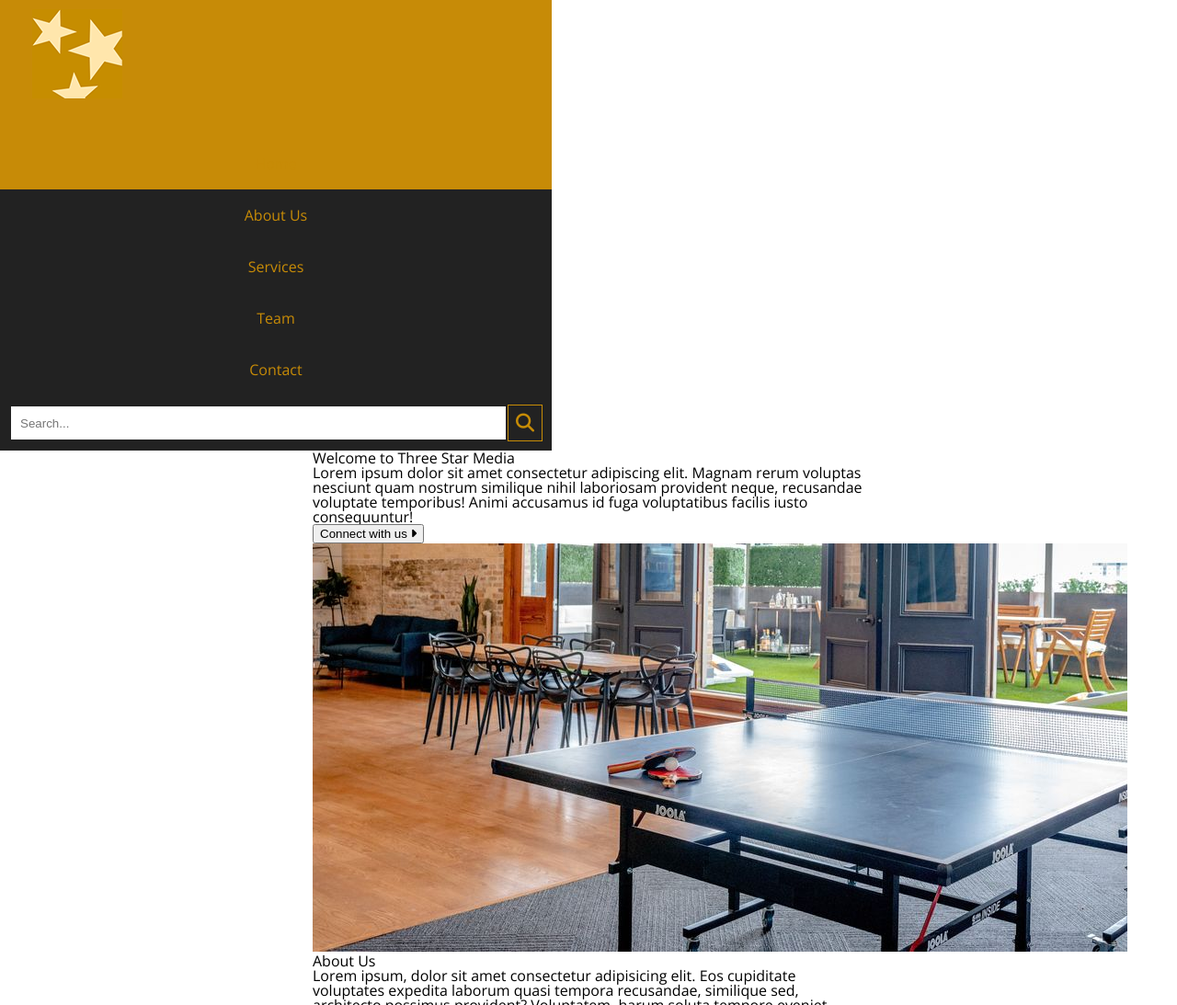
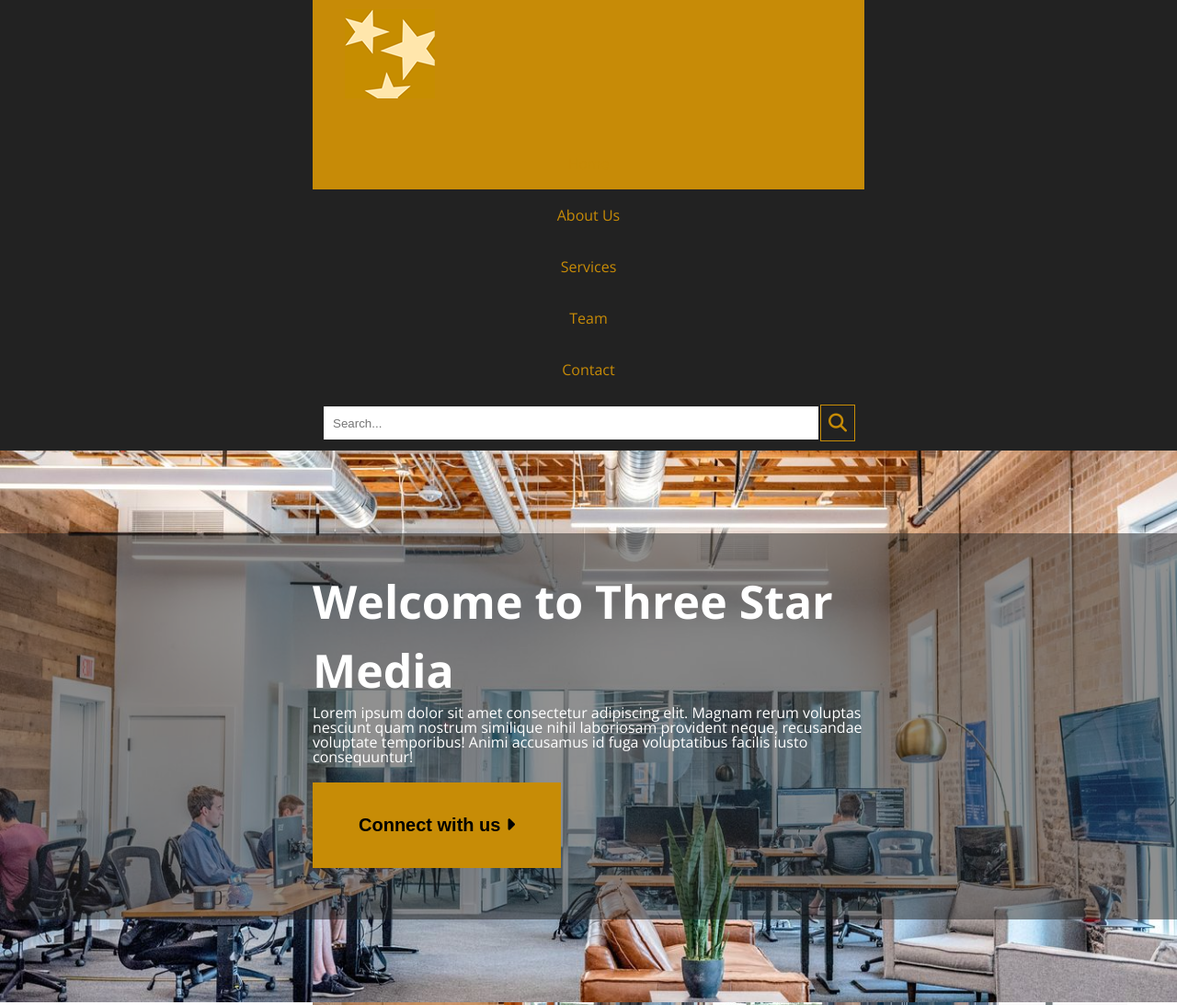
Before and after one commit to Gara0066/practice, a plain HTML site: page index.html in a window 1280 px wide. Shown: the top 1093 px of the page at 92% size. Drawn offline with nearby package versions, Linux system fonts and the light colour scheme.

Commit message:
styles main header

```diff
--- a/index.html
+++ b/index.html
@@ -17,6 +17,7 @@
     <header>
         <nav>
             <div class="container">
+                <div class="navigation">
                     <img src="images/logo.png" alt="Three Star Media" id="logo">
                     <ul>
                         <li><a href="#">Home</a></li>
@@ -31,10 +32,12 @@
                             <button class="searchButton"><i class="fa-sharp fa-solid fa-magnifying-glass"></i></button>
                         </div>
                     </form>
+                </div>
             </div> <!-- end container -->
         </nav>
 
         <div class="header-welcome">
+            <div class="color"></div>
             <div class="container">
                 <h1>Welcome to Three Star Media</h1>
                 <p>Lorem ipsum dolor sit amet consectetur adipiscing elit. Magnam rerum voluptas nesciunt quam nostrum similique nihil laboriosam provident neque, recusandae voluptate temporibus! Animi accusamus id fuga voluptatibus facilis iusto consequuntur!</p>
--- a/main.css
+++ b/main.css
@@ -1,9 +1,8 @@
 html{
     box-sizing: border-box;
 }
-.container {
+.container, .navigation {
     margin: 0 auto;
-    background-color: white;
     max-width: 600px;
     max-height: max-content;
 }
@@ -19,7 +18,7 @@ body {
 nav{
     list-style-type: none;
     background-color: #222;
-    max-width: 600px;
+
 
 }
 
@@ -61,8 +60,51 @@ input[type='search'] {
     width: 40px;
     height: 40px;
     border: 1px solid #c78c06;
-    background: #222;
+    background-color: #222;
     color: #c78c06;
     cursor: pointer;
     font-size: 20px;
 }
+.color{
+    width: 100%;
+    height: 70%;
+    background-color: #222;
+    opacity: 0.5;
+    position: absolute;
+    margin: 0 auto;
+    z-index: -1;
+}
+.header-welcome{
+
+    background-image: url(../images/main-banner.jpg);
+    height: 600px;
+    background-repeat: no-repeat;
+    background-size: cover;
+    background-position: center;
+    display: flex;
+    align-items: center;
+    position: relative;
+    z-index: -2;
+
+
+}
+
+h1 {
+    color: white;
+    font-size: 50px;
+    line-height: 1.5;
+    font-weight: 700;
+    z-index: 1;
+}
+
+.header-welcome p {
+    color: white;
+}
+.header-welcome button {
+    margin: 20px 0;
+    font-weight: 700;
+    font-size: 20px;
+    padding: 35px 50px;
+    background-color: #c78c06;
+    border: none;
+}
```
Lines whose indentation alone changed are shown as unchanged.
